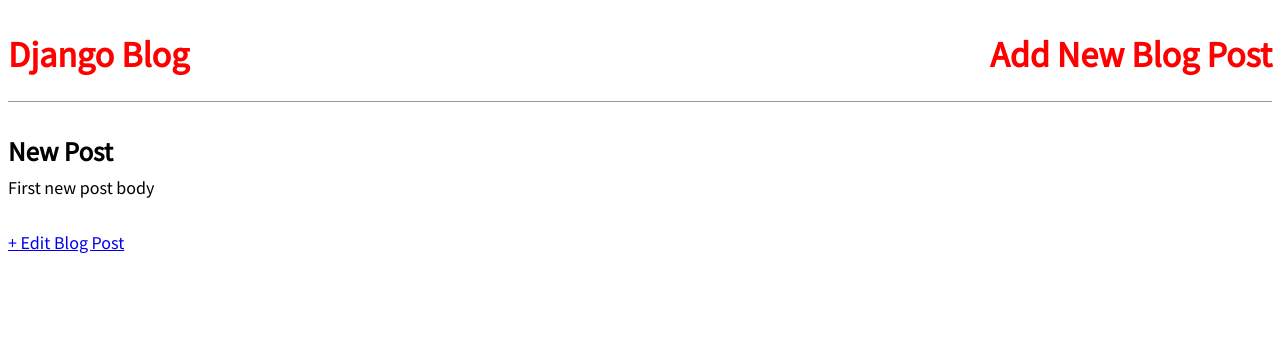
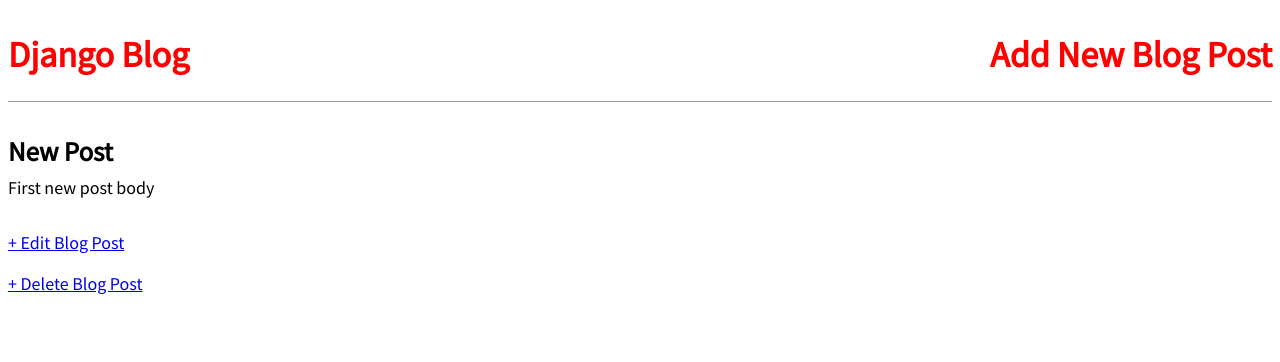
Before and after one commit to iamnaf/django_blog_tut, a Django app: page /post/1/ in a window 1280 px wide. Shown: the top 362 px of the page. Run offline with Django 3.2, Linux system fonts and the light colour scheme; data comes from the database, SQL or seed files in the repository; both versions use the stored data as it was after the commit.

Commit message:
add post delete function

```diff
--- a/blog/urls.py
+++ b/blog/urls.py
@@ -1,7 +1,8 @@
 from django.urls import path
-from .views import BlogListView, BlogDetailView, BlogCreateNew, BlogUpdateView
+from .views import BlogListView, BlogDetailView, BlogCreateNew, BlogUpdateView, BlogDeleteView
 
 urlpatterns = [
+    path('post/<int:pk>/delete', BlogDeleteView.as_view(), name='post_delete'),
     path('post/<int:pk>/edit', BlogUpdateView.as_view(), name='post_edit'),
     path('post/new/', BlogCreateNew.as_view(), name='post_new'),
     path('post/<int:pk>/', BlogDetailView.as_view(), name='post_detail'),
--- a/blog/views.py
+++ b/blog/views.py
@@ -1,7 +1,9 @@
 # from django.shortcuts import render
 from django.views.generic import ListView, DetailView
-from django.views.generic.edit import CreateView, UpdateView
+from django.views.generic.edit import CreateView, UpdateView, DeleteView
+from django.urls import reverse_lazy
 from .models import Post
+
 # Create your views here.
 
 class BlogListView(ListView):
@@ -21,3 +23,9 @@
     model = Post
     template_name = 'post_edit.html'
     fields = ['title', 'body']
+
+class BlogDeleteView(DeleteView):
+    model = Post
+    template_name = 'post_delete.html'
+    fields = '__all__'
+    success_url = reverse_lazy('home')
--- a/templates/blog/post_detail.html
+++ b/templates/blog/post_detail.html
@@ -6,5 +6,6 @@
         <p>{{ post.body }}</p>
     </div>
 
-    <a href="{% url 'post_edit' post.pk %}">+ Edit Blog Post</a>
+    <p></p><a href="{% url 'post_edit' post.pk %}">+ Edit Blog Post</a></p>
+    <p></p><a href="{% url 'post_delete' post.pk %}">+ Delete Blog Post</a></p>
 {% endblock content %}
```
Also changed, not shown: templates/blog/post_delete.html (added, +11 -0 lines), db.sqlite3.
